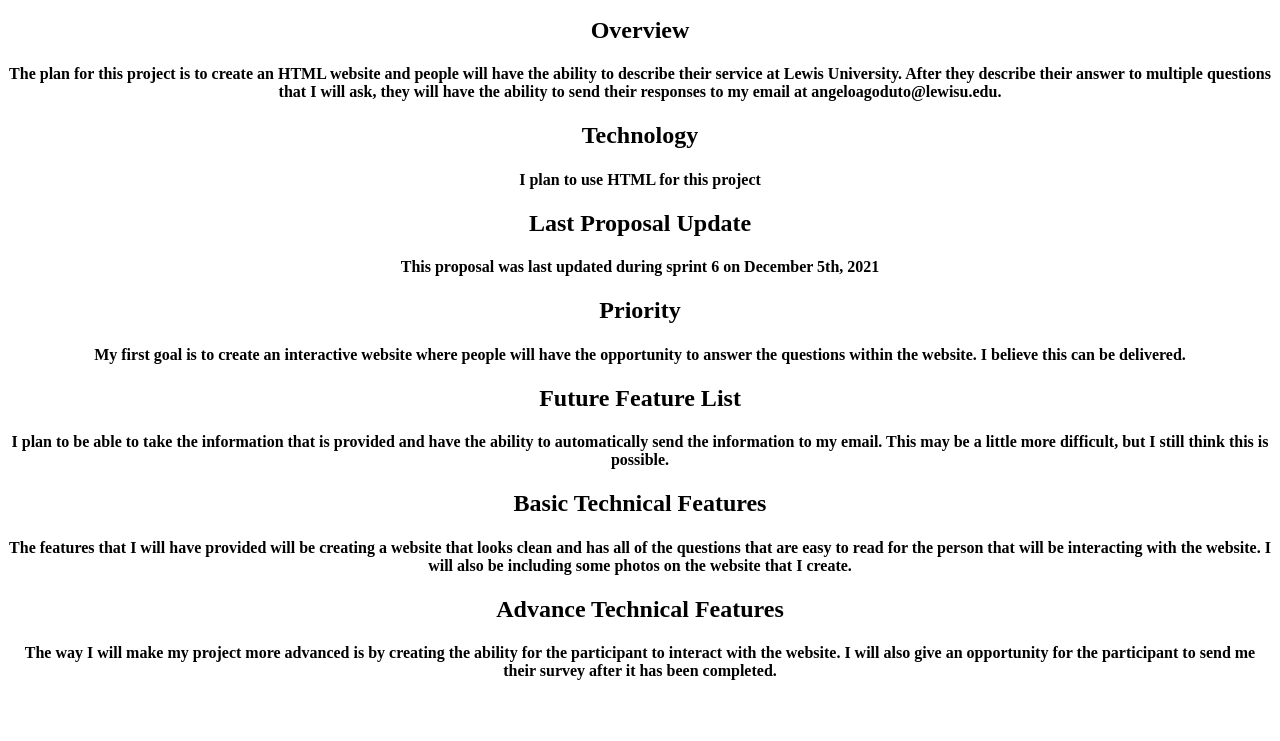
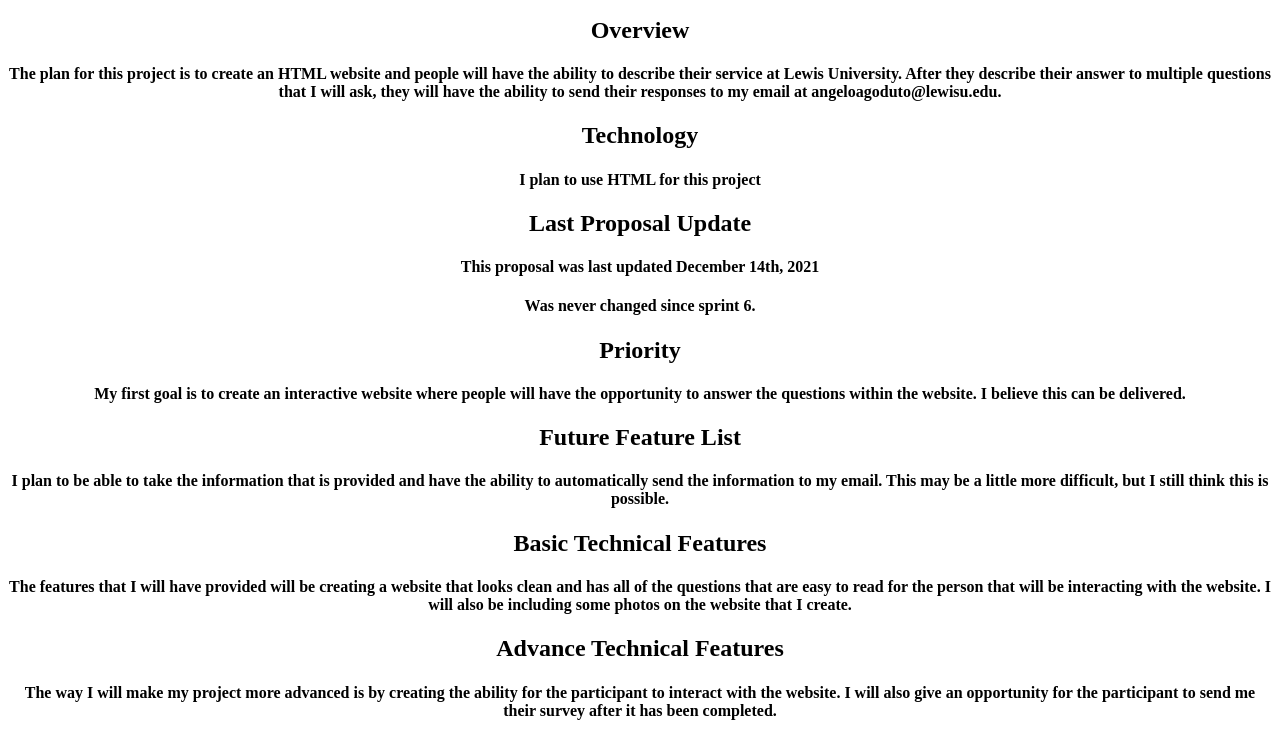
Before and after one commit to AGoduto1/final-project-proposal, a plain HTML site: page index.html in a window 1280 px wide. Shown: the part 110-851 px from the top of the page. Before the commit the page ends 812 px from the top, so only its background shows below. Drawn offline with Linux system fonts and the light colour scheme.

Commit message:
update file.

```diff
--- a/index.html
+++ b/index.html
@@ -22,7 +22,8 @@
     <center><h4>I plan to use HTML for this project</h4></center>
 
     <center><h2>Last Proposal Update</h2></center>
-    <center><h4>This proposal was last updated during sprint 6 on December 5th, 2021</h4></center>
+    <center><h4>This proposal was last updated December 14th, 2021</h4></center>
+    <center><h4>Was never changed since sprint 6.</h4></center>
 
     <center><h2>Priority</h2></center>
     <center><h4>My first goal is to create an interactive website where people will have the opportunity to answer the
```
